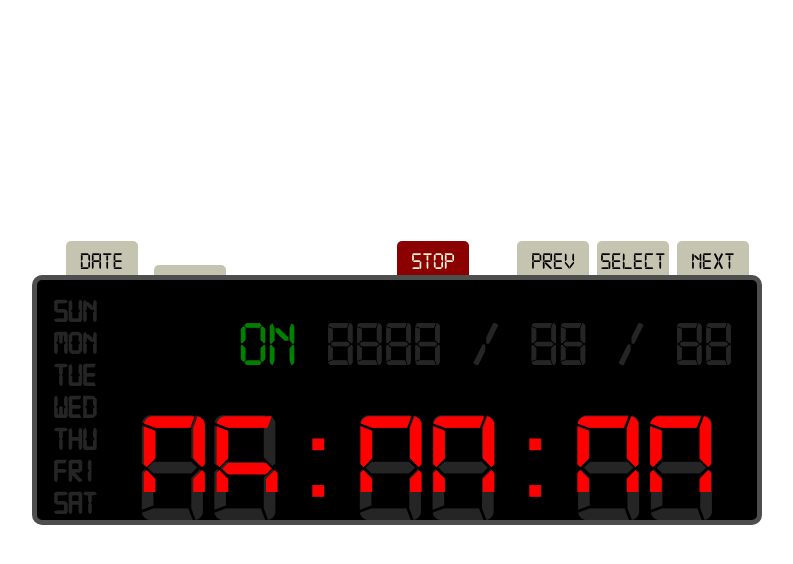
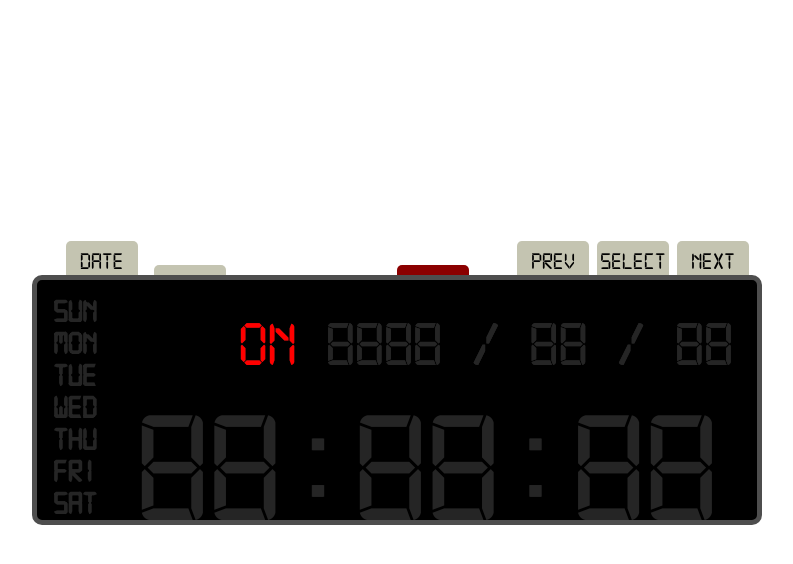
Before and after one commit to RAREBEEF/Clock, a React (Create React App) app: page / in a window 1280 px wide. Both pictures are taken after a click on the element "Alarm". Shown: the top 564 px of the page, without its empty margins (243-1036 px from the left). Built offline with nearby package versions, Linux system fonts and the light colour scheme.

Commit message:
alarm on/off fix

```diff
--- a/src/App.js
+++ b/src/App.js
@@ -9,17 +9,11 @@ export default function App() {
   const [show, setShow] = useState("date");
   const [select, setSelect] = useState(3);
   const [alarm, setAlarm] = useState({
-    h:
-      new Date().getHours() < 10
-        ? `0${new Date().getHours()}`
-        : new Date().getHours(),
-    m:
-      new Date().getMinutes() < 10
-        ? `0${new Date().getMinutes()}`
-        : new Date().getMinutes(),
+    h: "",
+    m: "",
     s: "",
-    active: true,
-    ring: true,
+    active: false,
+    ring: false,
   });
 
   const focusRef = useRef();
@@ -71,7 +65,7 @@ export default function App() {
     (e) => {
       // clickAnimation(e);
 
-      setSelect(select === 3 ? 0 : select + 1);
+      alarm.active && setSelect(select === 3 ? 0 : select + 1);
 
       if (
         (parseInt(alarm.h) >= 24) |
@@ -81,14 +75,14 @@ export default function App() {
         setAlarm((prevAlarm) => ({ ...prevAlarm, h: "", m: "", s: "" }));
       }
     },
-    [select, alarm.h, alarm.m, alarm.s]
+    [select, alarm.h, alarm.m, alarm.s, alarm.active]
   );
 
   const leftClick = useCallback(
     (e) => {
       // clickAnimation(e);
 
-      setSelect(select === 0 ? 3 : select - 1);
+      alarm.active && setSelect(select === 0 ? 3 : select - 1);
 
       if (
         (parseInt(alarm.h) >= 24) |
@@ -98,7 +92,7 @@ export default function App() {
         setAlarm((prevAlarm) => ({ ...prevAlarm, h: "", m: "", s: "" }));
       }
     },
-    [select, alarm.h, alarm.m, alarm.s]
+    [select, alarm.h, alarm.m, alarm.s, alarm.active]
   );
 
   const selectClick = useCallback(
@@ -309,7 +303,12 @@ export default function App() {
               {show === "date" && `${time[0]}:${time[1]}:${time[2]}`}
             </div>
           ) : (
-            <div className={styles["alarm__timer"]}>
+            <div
+              className={classNames(
+                styles["alarm__timer"],
+                alarm.active && styles["active"]
+              )}
+            >
               <input
                 className={classNames(select === 0 && styles["select"])}
                 type="text"
--- a/src/App.module.scss
+++ b/src/App.module.scss
@@ -174,12 +174,12 @@ $size: 90vmin;
         font-family: "digital-clock-font";
         font-size: 20vmin;
         display: flex;
-        display: flex;
         justify-content: center;
         align-items: center;
         flex-grow: 1;
         font-size: 20vmin;
         z-index: 1;
+        color: rgb(37, 37, 37);
         &::before {
           content: "88:88:88";
           position: absolute;
@@ -191,8 +191,14 @@ $size: 90vmin;
           font-size: 20vmin;
           z-index: -1;
         }
-
+        &.active {
+          color: red;
+          input {
+            opacity: 1;
+          }
+        }
         input {
+          opacity: 0;
           pointer-events: none;
           background-color: rgba(0, 0, 0, 0);
           border: none;
```
